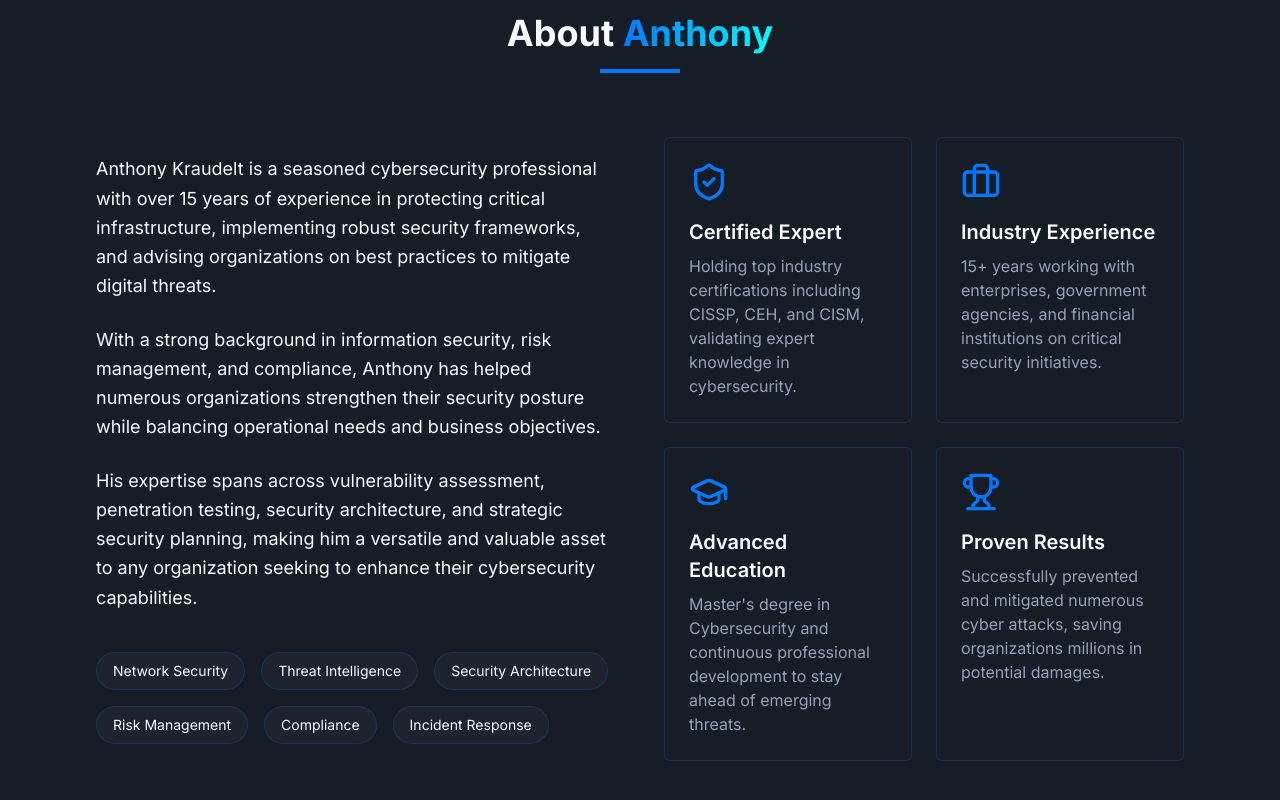
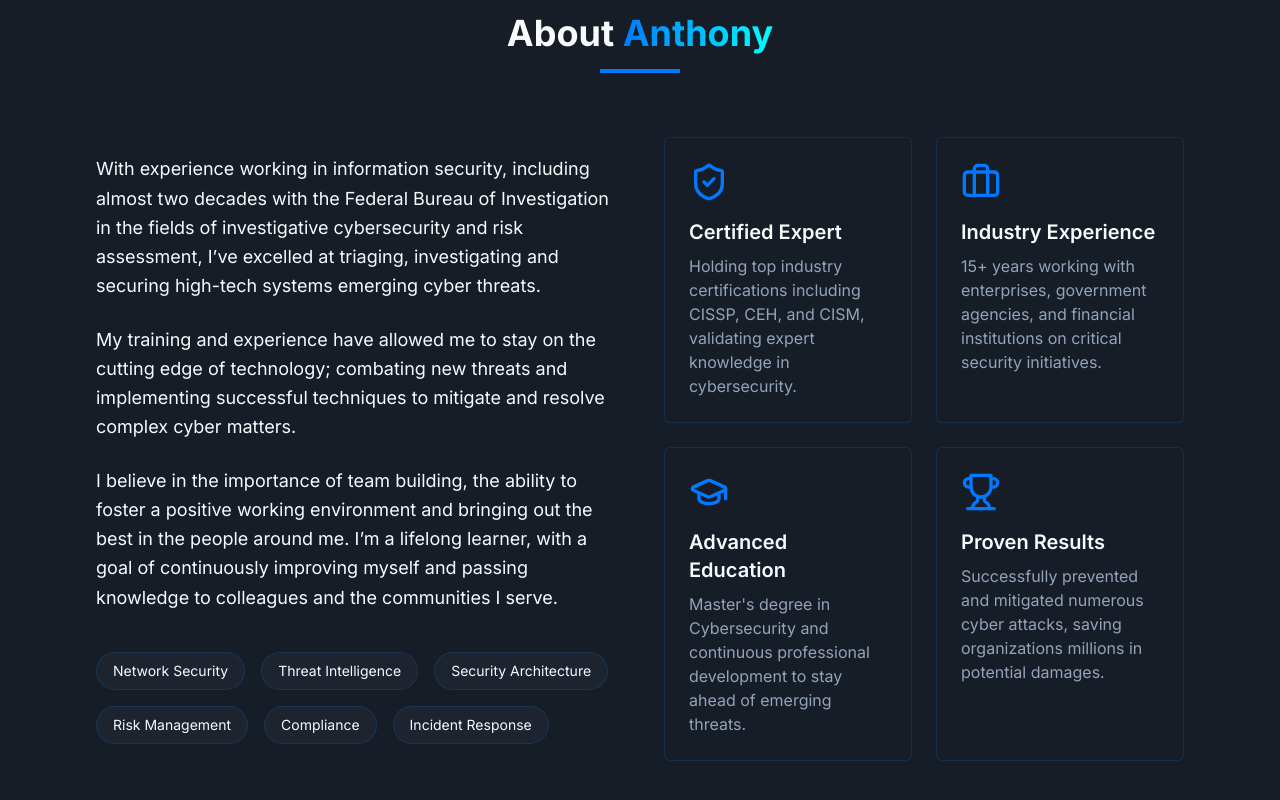
Before and after one commit to flippinthemswitches/kraudelt-cyber-showcase-site, a React (Vite) app: page / in a window 1280 px wide. Shown: the part 883-1683 px from the top of the page. Built offline with nearby package versions, Linux system fonts and the light colour scheme.

Commit message:
Update AboutSection.tsx

```diff
--- a/src/components/AboutSection.tsx
+++ b/src/components/AboutSection.tsx
@@ -13,21 +13,15 @@ const AboutSection = () => {
         <div className="grid grid-cols-1 lg:grid-cols-2 gap-12 items-center">
           <div className="space-y-6">
             <p className="text-lg leading-relaxed">
-              Anthony Kraudelt is a seasoned cybersecurity professional with over 15 years of experience
-              in protecting critical infrastructure, implementing robust security frameworks, and advising
-              organizations on best practices to mitigate digital threats.
+              With experience working in information security, including almost two decades with the Federal Bureau of Investigation in the fields of investigative cybersecurity and risk assessment, I’ve excelled at triaging, investigating and securing high-tech systems emerging cyber threats.
             </p>
 
             <p className="text-lg leading-relaxed">
-              With a strong background in information security, risk management, and compliance, Anthony has
-              helped numerous organizations strengthen their security posture while balancing operational needs
-              and business objectives.
+               My training and experience have allowed me to stay on the cutting edge of technology; combating new threats and implementing successful techniques to mitigate and resolve complex cyber matters.
             </p>
 
             <p className="text-lg leading-relaxed">
-              His expertise spans across vulnerability assessment, penetration testing, security architecture,
-              and strategic security planning, making him a versatile and valuable asset to any organization
-              seeking to enhance their cybersecurity capabilities.
+              I believe in the importance of team building, the ability to foster a positive working environment and bringing out the best in the people around me. I’m a lifelong learner, with a goal of continuously improving myself and passing knowledge to colleagues and the communities I serve.
             </p>
 
             <div className="flex flex-wrap gap-4 pt-4">
```
